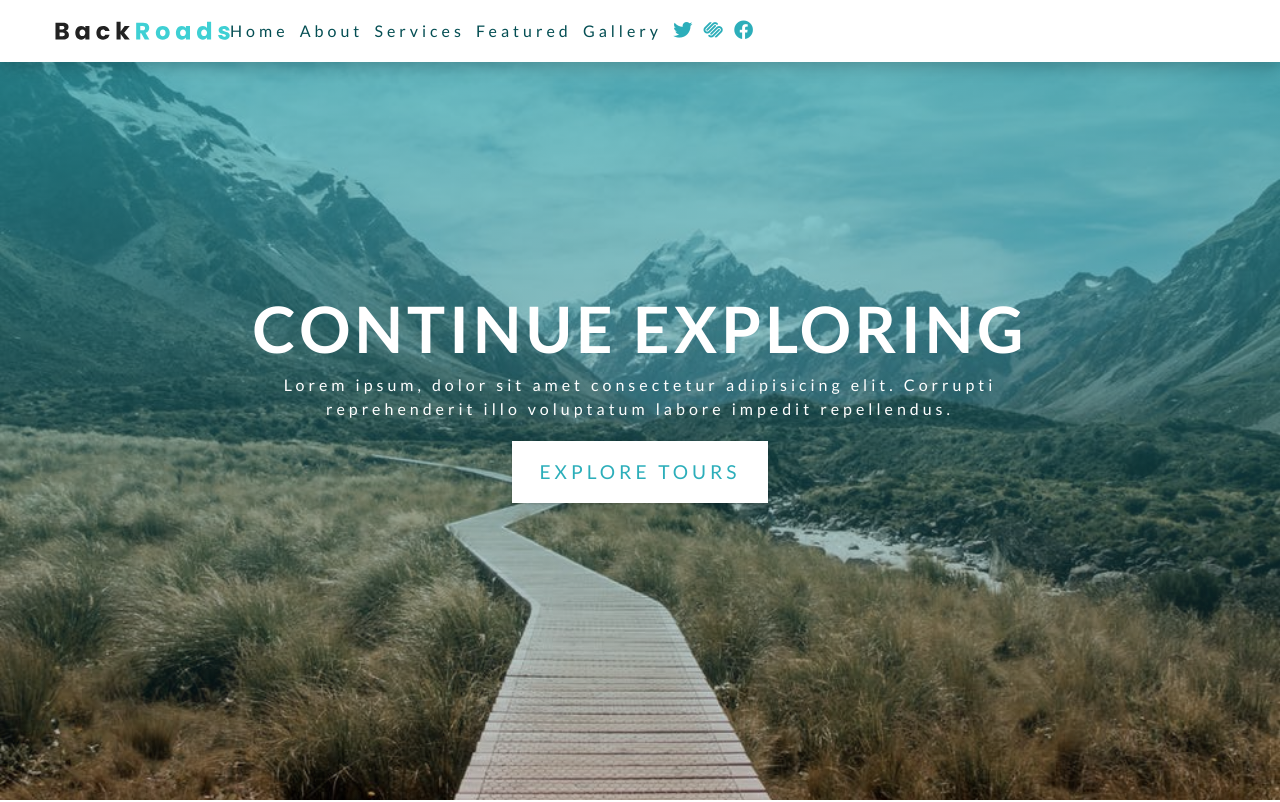
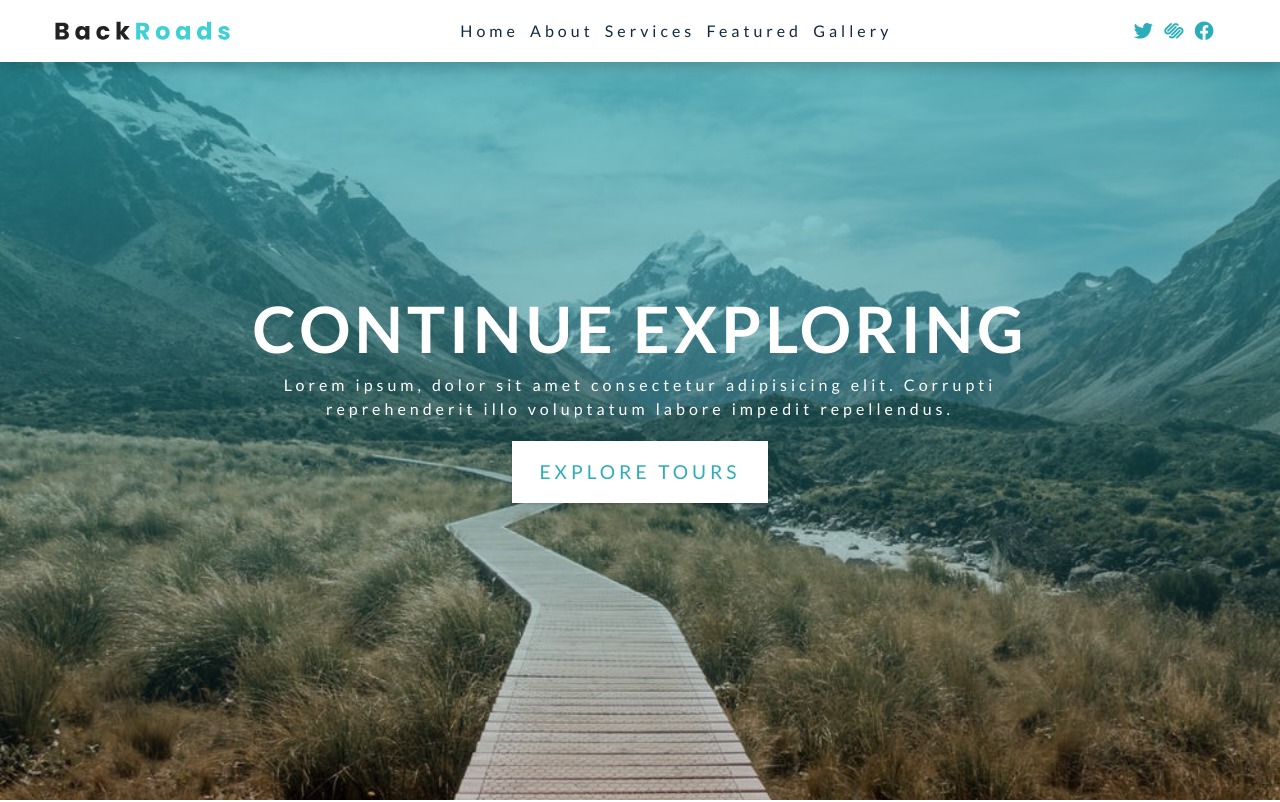
Before and after one commit to Soulbash/backroads-tours-new-design, a plain HTML site: page index.html in a window 1280 px wide. Shown: the top 802 px of the page. Drawn offline with Linux system fonts and the light colour scheme.

Commit message:
fixed navbar big screen CSS

```diff
--- a/css/styles.css
+++ b/css/styles.css
@@ -215,14 +215,14 @@ Navbar
   text-transform: capitalize;
   letter-spacing: var(--spacing);
   transition: var(--transition);
-  color: var(--clr-primary-1);
+  color: var(--clr-grey-1);
   cursor: pointer;
   font-size: 1rem;
 }
 .nav-link:hover {
   color: var(--clr-primary-1);
   background: var(--clr-primary-8);
-  padding-left: 2.5rem;
+  padding-left: 2.25rem;
 }
 /* 280px */
 .nav-links {
@@ -243,6 +243,8 @@ Navbar
   }
   .nav-center {
     display: flex;
+    justify-content: space-between;
+    align-items: center;
     /* optional */
     flex-wrap: wrap;
   }
@@ -250,8 +252,6 @@ Navbar
   .nav-links {
     height: auto;
     display: flex;
-    justify-content: space-between;
-    align-items: center;
   }
 }
 .nav-header {
```
